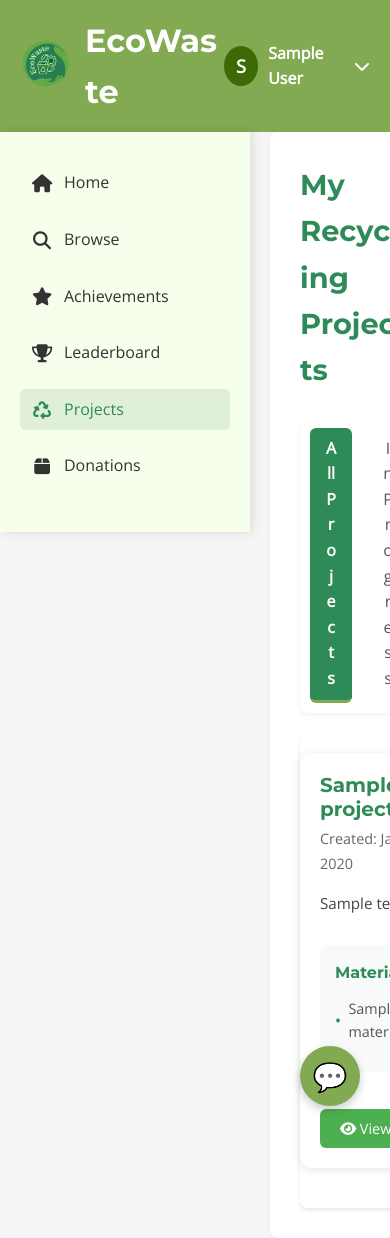
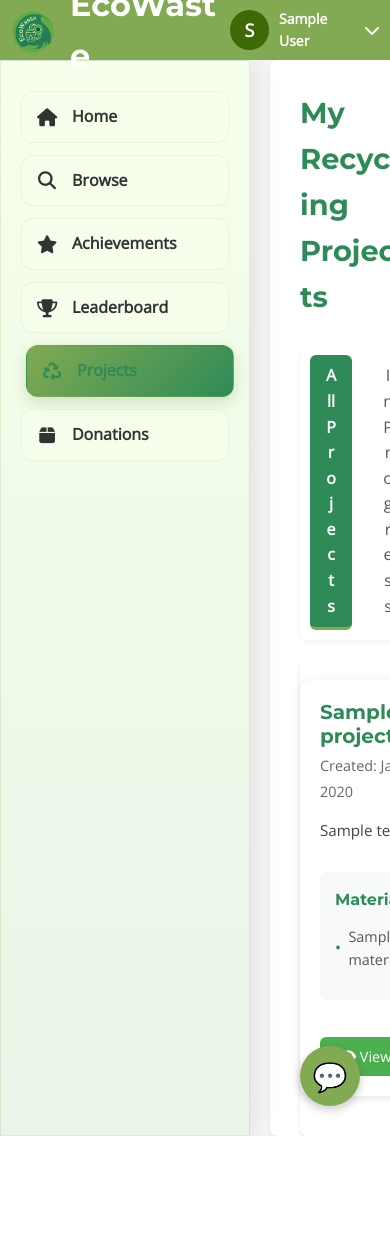
Before and after one commit to Raishem/Ecowasteee, a PHP site: page /ecowaste/projects.php in a window 390 px wide. After the commit the page ends 1136 px from the top, so only its background shows below. Run offline with PHP 8.4, Linux system fonts and the light colour scheme; the visitor is signed in with stand-in values (Sample User, id 1); tables that the repository leaves empty or names only in its code hold one stand-in row (values such as "Sample post").

Commit message:
updated ui

```diff
--- a/assets/css/projects.css
+++ b/assets/css/projects.css
@@ -293,28 +293,48 @@ h1, h2, h3, h4 {
     gap: 20px;
 }
 
+/* Fix Header Structure with Larger Logo */
 header {
     grid-column: 1 / -1;
     background-color: #82AA52;
     color: white;
-    padding: 15px 20px;
+    padding: 0 20px; /* Remove vertical padding, we'll use min-height */
     display: flex;
     align-items: center;
     justify-content: space-between;
+    position: sticky;
+    top: 0;
+    z-index: 1000;
+    min-height: 80px; /* Increased to accommodate larger logo */
+    height: 90px; /* Fixed height for consistency */
 }
 
 .logo-container {
     display: flex;
     align-items: center;
     gap: 15px;
-}
-
+    height: 100%; /* Take full header height */
+}
+
+.logo {
+    display: flex;
+    align-items: center;
+    height: 100%; /* Match header height */
+    padding: 10px 0; /* Add padding inside logo container */
+}
 
 .logo img {
-    width: 50px;
-    height: 50px;
-}
-
+    width: 70px; /* Slightly smaller than 80px for better fit */
+    height: 70px;
+    object-fit: contain;
+    transition: transform 0.3s ease;
+}
+
+.logo img:hover {
+    transform: scale(1.05);
+}
+
+/* Adjust user profile to align properly with larger logo */
 .user-profile {
     display: flex;
     align-items: center;
@@ -323,26 +343,38 @@ header {
 }
 
 .profile-pic {
-    width: 40px;
-    height: 40px;
+    width: 45px; /* Slightly larger to balance with logo */
+    height: 45px;
     border-radius: 50%;
-    background-color: #fff;
     display: flex;
     align-items: center;
     justify-content: center;
     margin-right: 10px;
     overflow: hidden;
-}
-
-.profile-pic img {
-    width: 100%;
-    height: 100%;
-    object-fit: cover;
+    background-color: #3d6a06ff;
+    color: white;
+    font-weight: bold;
+    font-size: 18px;
 }
 
 .profile-name {
     font-weight: 600;
     margin-right: 5px;
+    font-size: 16px; /* Slightly larger text */
+}
+
+/* Ensure dropdown positions correctly */
+.profile-dropdown {
+    position: absolute;
+    top: 100%; /* Position below the user profile area */
+    right: 0;
+    background-color: white;
+    border-radius: 5px;
+    box-shadow: 0 2px 10px rgba(0,0,0,0.1);
+    width: 200px;
+    z-index: 100;
+    display: none;
+    overflow: hidden;
 }
 
 .dropdown-arrow {
@@ -395,11 +427,25 @@ header {
     margin: 5px 0;
 }
 
+/* Enhanced Sidebar Styles */
+:root {
+    --primary-green: #82AA52;
+    --dark-green: #6d8f45;
+    --light-green: #F6FFEB;
+    --accent-green: #2e8b57;
+}
+
+/* Adjust sidebar top position to account for taller header */
 .sidebar {
-    background-color: #F6FFEB;
+    background: linear-gradient(180deg, var(--light-green) 0%, #e8f5e8 100%);
     padding: 30px 20px;
-    box-shadow: 3px 0 10px rgba(0,0,0,0.1);
-    height: fit-content;
+    box-shadow: 5px 0 25px rgba(0,0,0,0.08);
+    position: sticky;
+    top: 80px; /* Changed from 80px to match new header height */
+    align-self: start;
+    height: calc(100vh - 80px); /* Adjust for new header height */
+    overflow-y: auto;
+    border: 1px solid rgba(130, 170, 82, 0.2);
 }
 
 .sidebar nav ul {
@@ -407,31 +453,60 @@ header {
 }
 
 .sidebar nav li {
-    margin-bottom: 15px;
+    margin-bottom: 12px;
 }
 
 .sidebar nav a {
     text-decoration: none;
     color: #333;
-    font-weight: 500;
-    display: flex;
-    align-items: center;
-    gap: 12px;
-    padding: 8px 12px;
-    border-radius: 5px;
+    font-weight: 600;
+    display: flex;
+    align-items: center;
+    gap: 15px;
+    padding: 12px 15px;
+    border-radius: 12px;
     transition: all 0.3s ease;
+    background: #F6FFEB;
+    border: 1px solid rgba(130, 170, 82, 0.1);
 }
 
 .sidebar nav a.active,
 .sidebar nav a:hover {
-    background-color: #e0f0d8;
-    color: #2e8b57;
+    background: linear-gradient(135deg, var(--primary-green) 0%, var(--accent-green) 100%);
+    color:#F6FFEB;
+    transform: translateX(5px);
+    box-shadow: 0 5px 15px rgba(130, 170, 82, 0.3);
 }
 
 .sidebar nav a i {
     width: 20px;
     text-align: center;
     font-size: 18px;
+}
+
+/* Enhanced Sidebar Scrollbar */
+.sidebar::-webkit-scrollbar {
+    width: 8px;
+}
+
+.sidebar::-webkit-scrollbar-track {
+    background: rgba(130, 170, 82, 0.1);
+    border-radius: 10px;
+}
+
+.sidebar::-webkit-scrollbar-thumb {
+    background: linear-gradient(135deg, var(--primary-green) 0%, var(--dark-green) 100%);
+    border-radius: 10px;
+}
+
+.sidebar::-webkit-scrollbar-thumb:hover {
+    background: linear-gradient(135deg, var(--dark-green) 0%, #5a7537 100%);
+}
+
+/* For Firefox */
+.sidebar {
+    scrollbar-width: thin;
+    scrollbar-color: var(--primary-green) rgba(130, 170, 82, 0.1);
 }
 
 .main-content {
@@ -439,6 +514,68 @@ header {
     background-color: #fff;
     border-radius: 8px;
     box-shadow: 0 2px 5px rgba(0,0,0,0.05);
+}
+
+/* Responsive adjustments */
+@media (max-width: 768px) {
+    header {
+        min-height: 70px;
+        height: 70px;
+        padding: 0 15px;
+    }
+
+    .logo img {
+        width: 55px;
+        height: 55px;
+    }
+
+    .profile-pic {
+        width: 40px;
+        height: 40px;
+    }
+
+    .sidebar,
+    .right-sidebar {
+        top: 70px;
+        height: calc(100vh - 70px);
+    }
+
+    .main-content {
+        height: calc(100vh - 70px);
+    }
+}
+
+@media (max-width: 480px) {
+    header {
+        min-height: 60px;
+        height: 60px;
+        padding: 0 10px;
+    }
+
+    .logo img {
+        width: 45px;
+        height: 45px;
+    }
+
+    .profile-pic {
+        width: 35px;
+        height: 35px;
+        font-size: 16px;
+    }
+
+    .profile-name {
+        font-size: 14px;
+    }
+
+    .sidebar,
+    .right-sidebar {
+        top: 60px;
+        height: calc(100vh - 60px);
+    }
+
+    .main-content {
+        height: calc(100vh - 60px);
+    }
 }
 
 .page-header {
```
